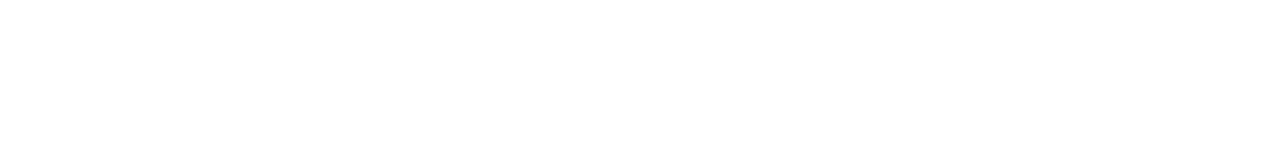
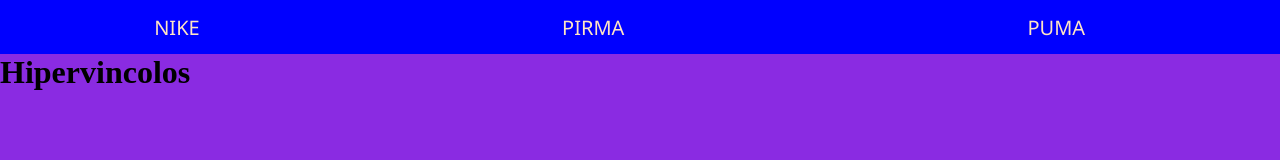
Before and after one commit to arlethC12/EJERCICIO4, a plain HTML site: page index.html in a window 1280 px wide. Drawn offline with Linux system fonts and the light colour scheme.

Commit message:
seagrego estilos

```diff
--- a/index.html
+++ b/index.html
@@ -3,16 +3,55 @@
 <head>
     <meta charset="UTF-8">
     <meta name="viewport" content="width=device-width, initial-scale=1.0">
-    <title>Document</title>
+    <title>ejercicio 4</title>
+<style>
+
+    table{
+        background-color: blue;
+        width: 100%;
+        font-size: 20px;
+        font-family: 'Segoe UI', Tahoma, Geneva, Verdana, sans-serif;
+    }
+
+    td {
+
+        height: 50px;
+        text-align: center;
+    }
+
+    a{
+        text-decoration:none;
+        color:bisque;
+     }
+body{
+        background-color: blueviolet;
+     }
+     *{
+        margin: 0%;
+        padding: 0%;
+     }
+a:hover{
+
+        color:yellow;
+
+     }
+</style>
 </head>
 <body>
     <table>
         <tr>
-            <td></td>
-            <td></td>
-            <td></td>
+            <td>
+                <a href="https://www.nike.com/mx/" target="_blank">NIKE</a>
+            </td>
+            <td>
+                <a href="https://pirma.com.mx/" target="_blank">PIRMA</a>
+            </td>
+            <td>
+                <a href="https://pirma.com.mx/" target="_blank">PUMA</a>
+            </td>
         </tr>
     </table>
+    <h1>Hipervincolos</h1>
 
 </body>
 </html>
```
